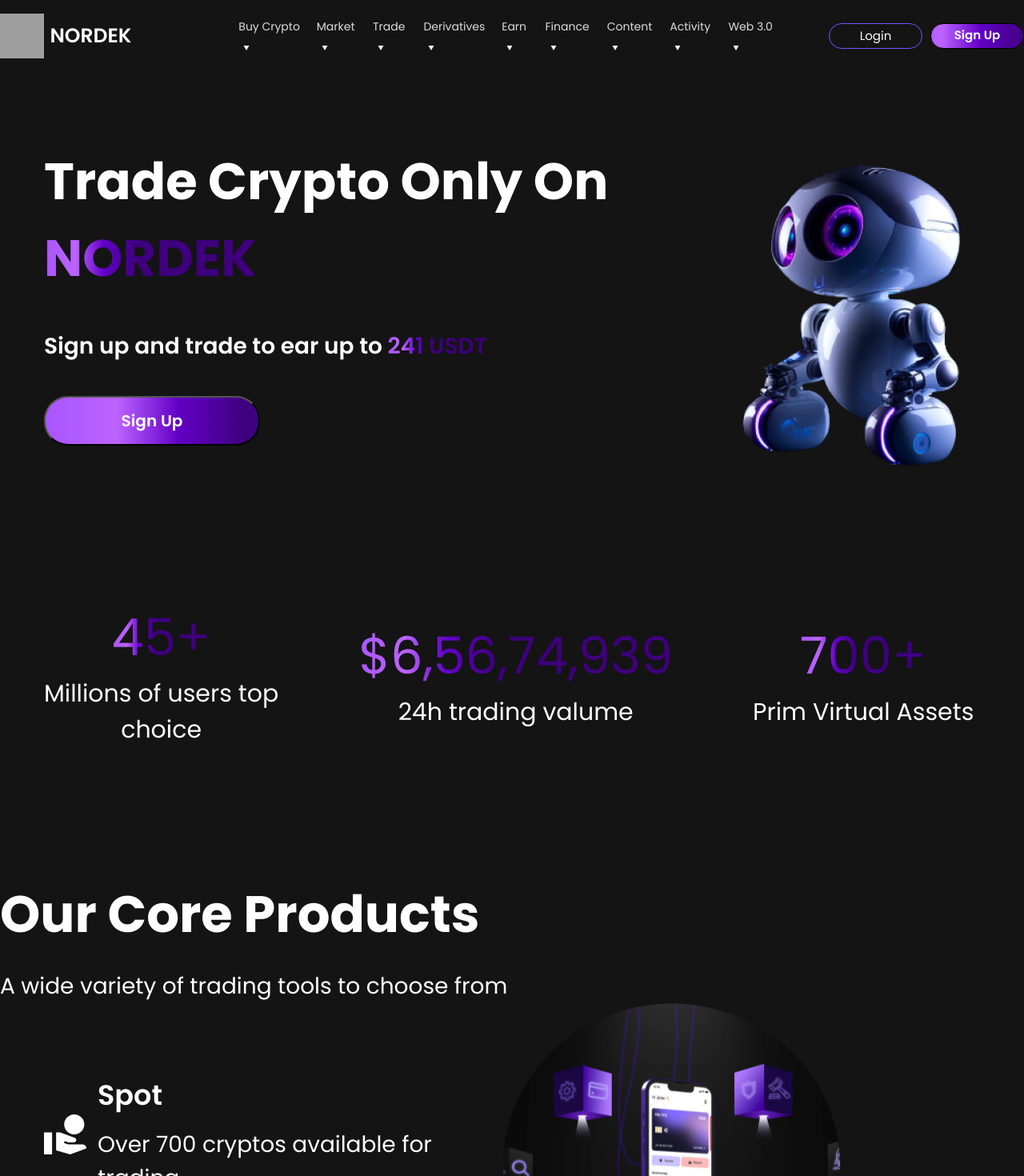
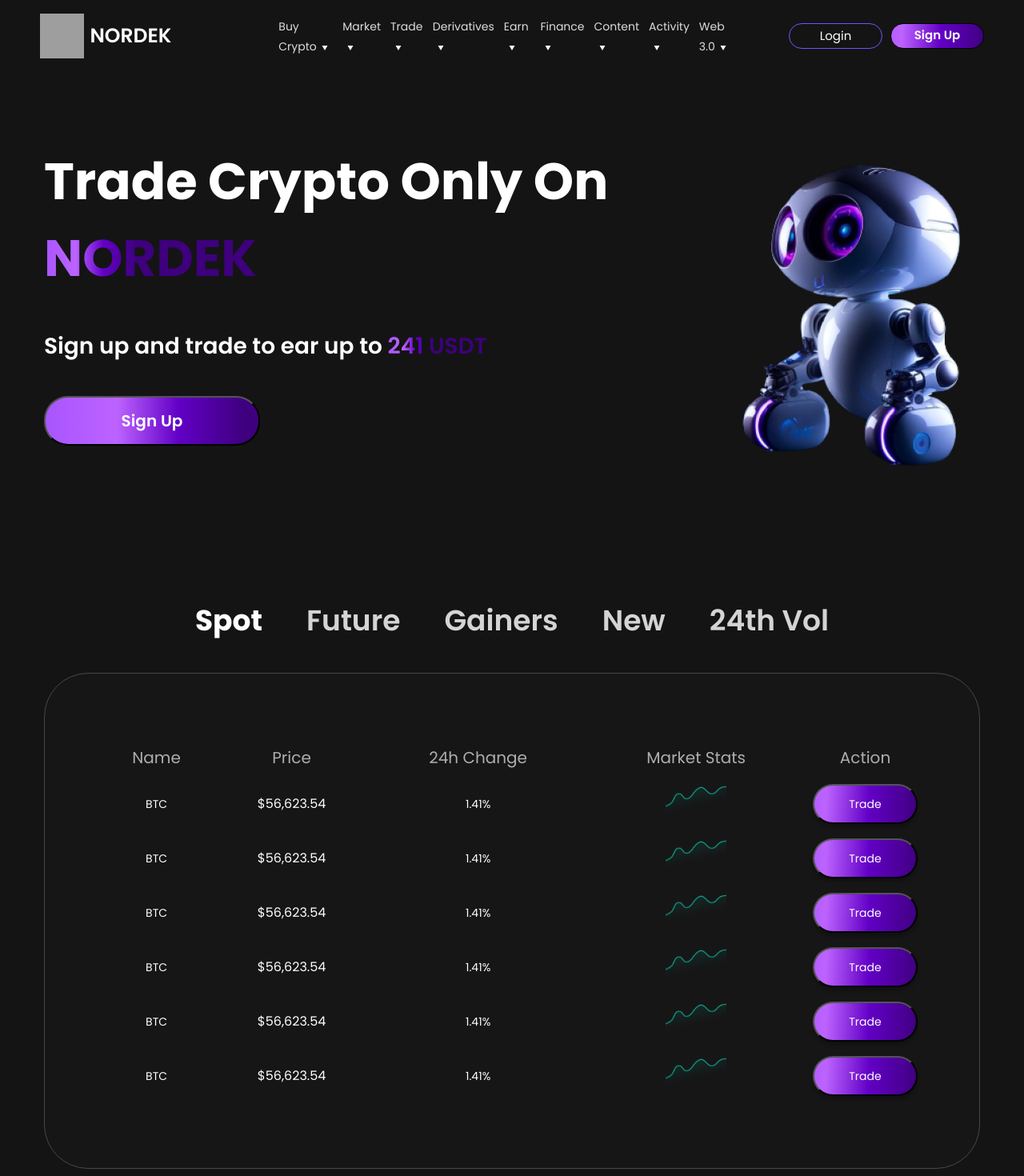
Before and after one commit to amrat98/ce-react, a React (Create React App) app: page / in a window 1280 px wide. Shown: the top 1470 px of the page at 80% size. Built offline with nearby package versions, Linux system fonts and the light colour scheme; grey boxes are pictures that could not be loaded.

Commit message:
landing-page-ui-bugs-fixes

```diff
--- a/src/App.css
+++ b/src/App.css
@@ -33,6 +33,10 @@ button {
   font-weight: 400;
   line-height: 22px;
 }
+
+.cmn-padding {
+  padding: 0 50px;
+}
 @media (min-width: 300px) and (max-width: 575px) {
   .container {
   }
@@ -65,4 +69,9 @@ button {
     max-width: 1280px;
     margin: 0 auto;
   }
+
+  .container-cmn {
+    max-width: 1280px;
+    margin: 0 auto;
+  }
 }
--- a/src/components/header/Header.js
+++ b/src/components/header/Header.js
@@ -3,7 +3,7 @@ import { Link } from "react-router-dom";
 export const Header = () => {
   return (
     <>
-      <header className="header-bg">
+      <header className="header-bg cmn-padding">
         <div className="Header1-Container">
           <div>
             <div className="Header1-Main-Container">
@@ -71,8 +71,8 @@ export const Header = () => {
                   </ul>
                 </nav>
                 <div className="header-btn">
-                  <button>Login</button>
-                  <button>Sign Up</button>
+                  <button><Link to={'/login'} style={{color: "#fff"}}>Login</Link></button>
+                  <button><Link to={'/create-account'} style={{color: "#fff"}}>Sign Up</Link></button>
                 </div>
               </div>
             </div>
--- a/src/components/header/header.css
+++ b/src/components/header/header.css
@@ -41,7 +41,7 @@
   display: flex;
   align-items: center;
   gap: 134px;
-  justify-content: center;
+  justify-content: space-between;
   height: 89px;
 }
 
--- a/src/components/table/CommonTable.css
+++ b/src/components/table/CommonTable.css
@@ -1,3 +1,3 @@
 .cmn-table {
-    width: 100%;
+  width: 100%;
 }
--- a/src/components/table/CryptoTable.js
+++ b/src/components/table/CryptoTable.js
@@ -1,6 +1,9 @@
+import { useState } from "react";
+import { Button } from "../button/Button";
 import "./cryptoTable.css";
 const navigation = ["Spot", "Future", "Gainers", "New", "24th Vol"];
 export const CryptoStatsTable = ({ data }) => {
+  const [activeNav, setActiveNav] = useState(navigation[0]);
   return (
     <>
       <div className="crypto-table-container">
@@ -9,7 +12,20 @@ export const CryptoStatsTable = ({ data }) => {
             <nav>
               <ul className="table-nav">
                 {navigation.map((item, index) => {
-                  return <li key={index}>{item}</li>;
+                  return (
+                    <li
+                      key={index}
+                      onClick={() => setActiveNav(item)}
+                      className={
+                        item === activeNav
+                          ? "table-nav-active"
+                          : "table-nav-inactive"
+                      }
+                      style={{cursor: "pointer"}}
+                    >
+                      {item}
+                    </li>
+                  );
                 })}
               </ul>
             </nav>
@@ -29,8 +45,12 @@ export const CryptoStatsTable = ({ data }) => {
                     <td className="crypto-name">{item.name}</td>
                     <td className="crypto-price">{item.price}</td>
                     <td className="crypto-change">{item.change}</td>
-                    <td className="crypto-market-stats">{item.marketStats}</td>
-                    <td className="crypto-action">{item.action}</td>
+                    <td className="crypto-market-stats">
+                      <img src={item.marketStats} />{" "}
+                    </td>
+                    <td className="crypto-action">
+                      <Button ClASSS={"blue"}>{item.action}</Button>{" "}
+                    </td>
                   </tr>
                 ))}
               </tbody>
--- a/src/components/table/cryptoTable.css
+++ b/src/components/table/cryptoTable.css
@@ -10,7 +10,7 @@
   gap: 55px;
   justify-content: center;
 }
-.table-nav > li {
+.table-nav-inactive {
   text-wrap: nowrap;
   color: #d4d4d4;
   text-align: center;
@@ -25,16 +25,9 @@
   border: 1px solid #484848;
   background: #161616;
   padding: 72px 59px;
-  display: flex;
-  flex-direction: column;
-  gap: 36px;
 }
 
-.crypto-table > thead > tr  {
-  display: flex;
-  gap: 130px;
-  /* justify-content: flex-start; */
-}
+
 .crypto-table > thead > tr > th {
   color: #aeaeae;
   font-size: 20px;
@@ -42,16 +35,7 @@
   font-weight: 400;
   line-height: normal;
 }
-.crypto-table > tbody  {
-  display: flex;
-  flex-direction: column;
-  gap: 21.25px;
-}
-.crypto-table > tbody > tr {
-  display: flex;
-  gap: 130px;
-  /* justify-content: flex-start; */
-}
+
 
 .crypto-table > tbody > tr > :nth-child(2) {
   color: #fff;
@@ -60,3 +44,13 @@
   font-weight: 400;
   line-height: 24px;
 }
+
+.table-nav-active {
+  color: #fff;
+  text-align: center;
+  font-family: Poppins;
+  font-size: 36px;
+  font-style: normal;
+  font-weight: 700;
+  line-height: 150%;
+}
--- a/src/pages/homepage/HomePage.js
+++ b/src/pages/homepage/HomePage.js
@@ -2,6 +2,7 @@ import { Footer } from "../../components/footer/Footer";
 import { CryptoStatsTable } from "../../components/table/CryptoTable";
 import { Header } from "../../components/header/Header";
 import "./home.css";
+import { Link } from "react-router-dom";
 
 export const HomePage = () => {
   const data = [
@@ -65,12 +66,28 @@ export const HomePage = () => {
                     Sign up and trade to ear up to{" "}
                     <span className="linear-gradient">241 USDT</span>
                   </p>
-                  <button>Sign Up</button>
+                  <button>
+                    <Link to={"/create-account"} style={{ color: "#fff" }}>
+                      Sign Up
+                    </Link>
+                  </button>
                 </div>
                 <img src="/assets/images/Tordek.webp" alt="TORDEk" />
               </div>
             </div>
           </div>
+        </section>
+        {/* <section>
+          <div className="homepage-cards-container cmn-padding">
+            <div className="homepage-cards-main-container">
+              <img src="/assets/images/cards.webp" alt="img" />
+              <img src="/assets/images/cards.webp" alt="img" />
+              <img src="/assets/images/cards.webp" alt="img" />
+            </div>
+          </div>
+        </section> */}
+        <section>
+          <CryptoStatsTable data={data} />
         </section>
         <section>
           <div className="Count-Container">
@@ -96,7 +113,7 @@ export const HomePage = () => {
           </div>
         </section>
         <section>
-          <div className="Core-Product-Container">
+          <div className="Core-Product-Container cmn-padding">
             <div className="Core-Product-Head">
               <h1 className="heading">Our Core Products</h1>
               <p>A wide variety of trading tools to choose from</p>
@@ -134,7 +151,7 @@ export const HomePage = () => {
           </div>
         </section>
         <section>
-          <div className="Core-Product-Container">
+          <div className="Core-Product-Container cmn-padding">
             <div className="Core-Product-Head">
               <h1 className="heading">Our Diversified</h1>
               <p>Explore unlimited possibilities with our diverse services</p>
@@ -205,9 +222,6 @@ export const HomePage = () => {
           </div>
         </section>
         <Footer />
-        <section>
-          <CryptoStatsTable data={data} />
-        </section>
       </div>
     </>
   );
--- a/src/pages/homepage/home.css
+++ b/src/pages/homepage/home.css
@@ -200,3 +200,15 @@
 .hero-section {
   margin-top: 90px;
 }
+
+/*  */
+
+.homepage-cards-main-container {
+  display: flex;
+  justify-content: space-between;
+}
+
+.homepage-cards-main-container > img {
+  max-width: 361px;
+  min-height: 134px;
+}
```
Also changed, not shown: src/components/dropdown/DropDown.js (added, +9 -0 lines), src/pages/transfer/InternalTransfer.js (added, +11 -0 lines), public/assets/images/cards.webp (added), src/components/dropdown/DropDown.css (added).
